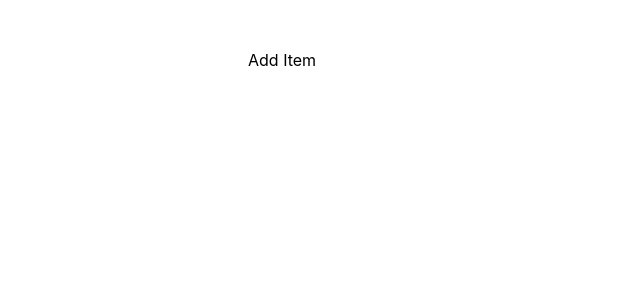
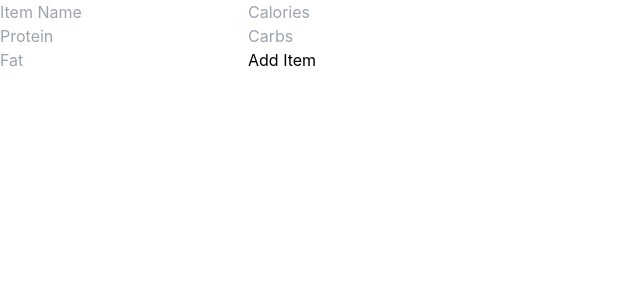
Before and after one commit to daganeabdul/Nutrition-meter-application, a React (Create React App) app: page / in a window 1280 px wide. Shown: the top 300 px of the page, without its empty margins (0-640 px from the left). Built offline with nearby package versions, Linux system fonts and the light colour scheme; data requests are answered from the project's data file.

Commit message:
Adds placeholder and required attributes to inputs

```diff
--- a/src/Pages/MealForm.js
+++ b/src/Pages/MealForm.js
@@ -12,6 +12,8 @@ export default function MealForm({currentNutrition, handleChange, handleSubmit})
                     name="itemName"
                     value={currentNutrition.itemName}
                     onChange={handleChange}
+                    placeholder="Item Name"
+                    required
                     />
 
                     <input
@@ -19,6 +21,8 @@ export default function MealForm({currentNutrition, handleChange, handleSubmit})
                     name="calories"
                     value={currentNutrition.calories}
                     onChange={handleChange}
+                    placeholder="Calories"
+                    required
                     />
                 </div>
 
@@ -30,12 +34,16 @@ export default function MealForm({currentNutrition, handleChange, handleSubmit})
                     name="protein"
                     value={currentNutrition.protein}
                     onChange={handleChange}
+                    placeholder="Protein"
+                    required
                     />
                     <input
                     type="number"
                     name="carbs"
                     value={currentNutrition.carbs}
                     onChange={handleChange}
+                    placeholder="Carbs"
+                    required
                     />
                 </div>
 
@@ -46,6 +54,8 @@ export default function MealForm({currentNutrition, handleChange, handleSubmit})
                     name="fat"
                     value={currentNutrition.fat}
                     onChange={handleChange}
+                    placeholder="Fat"
+                    required
                     />
 
                     <button>Add Item</button>
```
